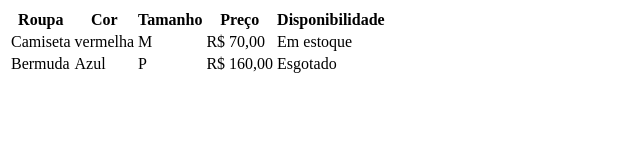
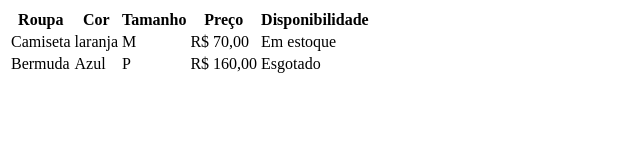
Before and after one commit to camiladamasceno1/aula-de-tabelas, a plain HTML site: page index.html in a window 1280 px wide. Shown: the whole page, without its empty margins (0-640 px from the left). Drawn offline with Linux system fonts and the light colour scheme.

Commit message:
mudança de "vermelha" para "laranja" na coluna da cor

```diff
--- a/index.html
+++ b/index.html
@@ -16,7 +16,7 @@
         </tr>
         <tr>
             <td>Camiseta</td>
-            <td>vermelha</td>
+            <td>laranja</td>
             <td>M</td>
             <td>R$ 70,00</td>
             <td>Em estoque</td>
```
